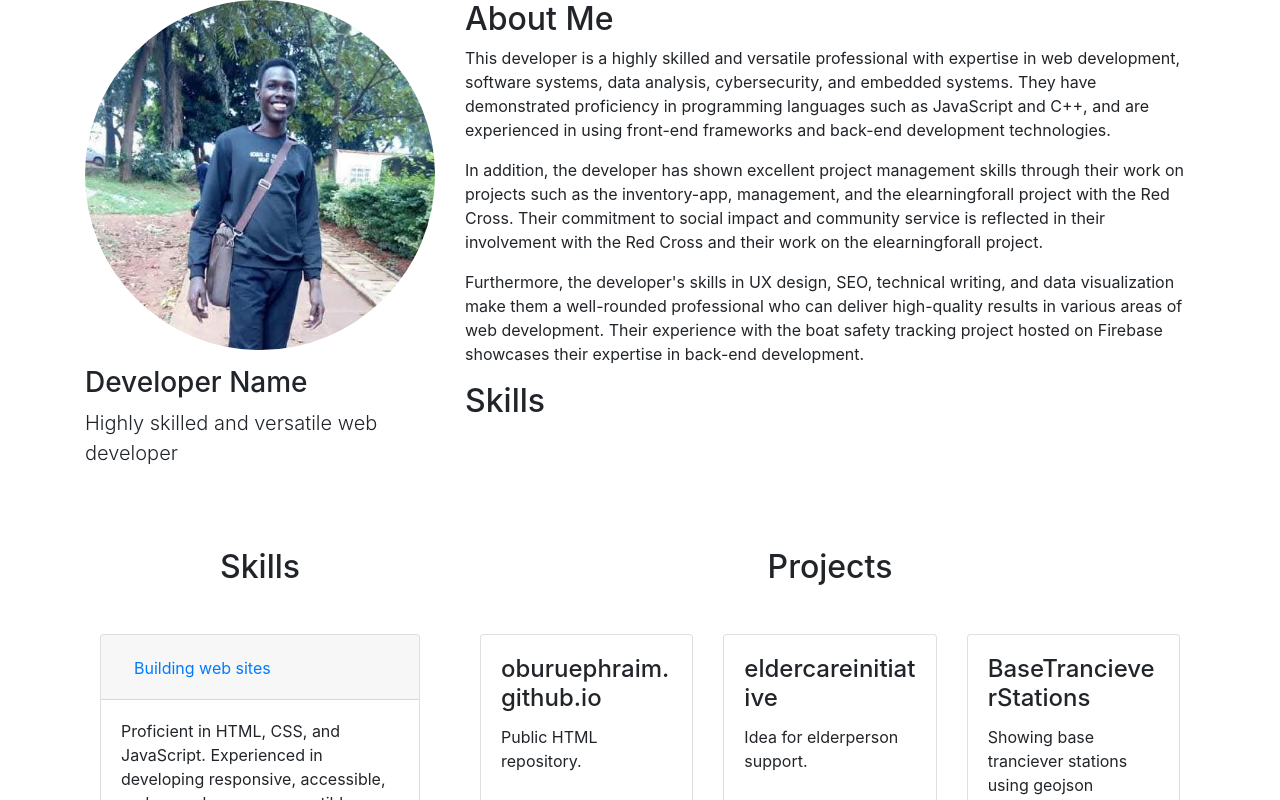
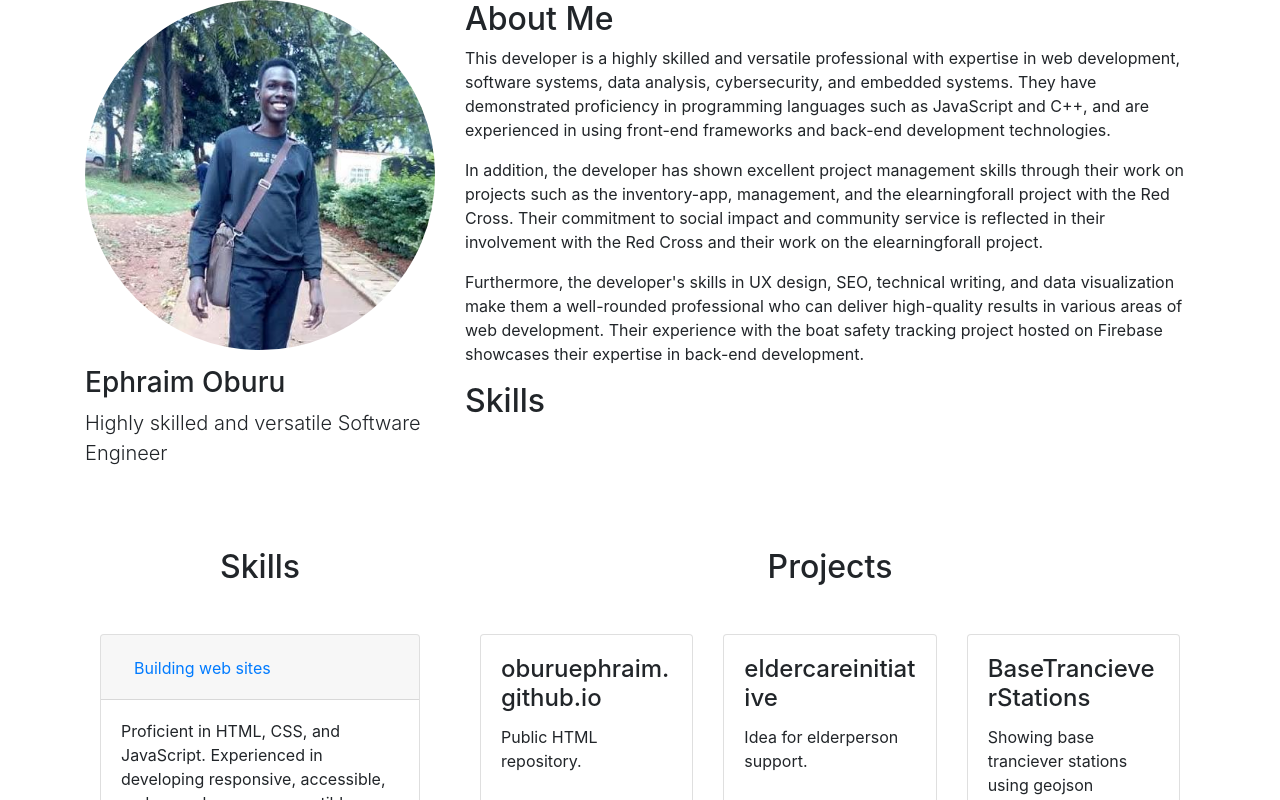
Before and after one commit to oburuephraim/oburuephraim.github.io, a plain HTML site: page index.html in a window 1280 px wide. Shown: the top 800 px of the page. Drawn offline with nearby package versions, Linux system fonts and the light colour scheme.

Commit message:
Updated Developer Name in index.html

```diff
--- a/index.html
+++ b/index.html
@@ -16,8 +16,8 @@
         <div class="row">
             <div class="col-md-4">
                 <img src="avatar.jfif" class="img-fluid rounded-circle mb-3">
-                <h3>Developer Name</h3>
-                <p class="lead">Highly skilled and versatile web developer</p>
+                <h3>Ephraim Oburu</h3>
+                <p class="lead">Highly skilled and versatile Software Engineer</p>
             </div>
             <div class="col-md-8">
                 <h2>About Me</h2>
```
